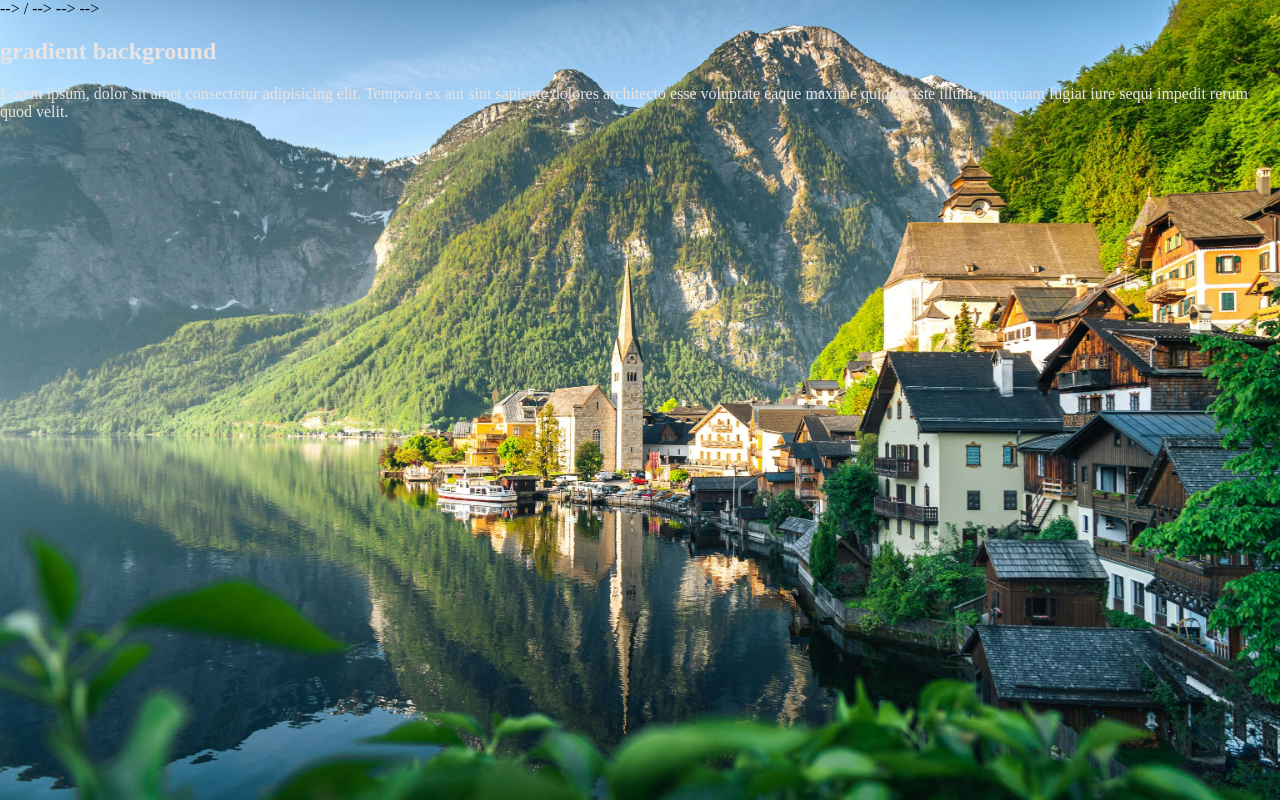
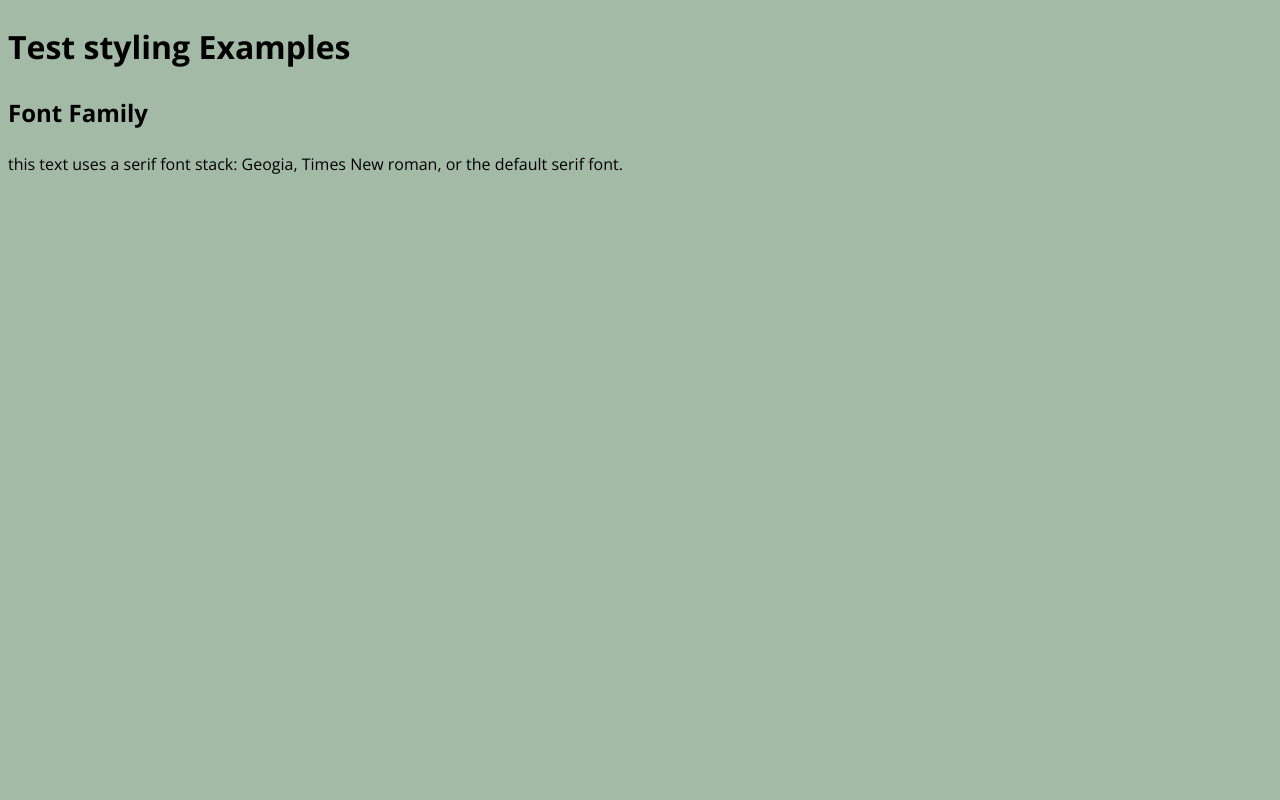
Before and after one commit to divineessiet-maker/CSS_lessons_repo, a plain HTML site: page index.html in a window 1280 px wide. Drawn offline with nearby package versions, Linux system fonts and the light colour scheme.

Commit message:
'updated'

```diff
--- a/index.html
+++ b/index.html
@@ -4,12 +4,19 @@
     <meta charset="UTF-8">
     <meta name="viewport" content="width=device-width, initial-scale=1.0">
     <title>Document</title>
+    <!-- speed prepare connection early -->
+    <link rel="preconnect" href="https://fonts.googleapis.com">
+<link rel="preconnect" href="https://fonts.gstatic.com" crossorigin>
+<!-- Load the fonts -->
+<link href="https://fonts.googleapis.com/css2?family=Open+Sans:ital,wght@0,300..800;1,300..800&family=Roboto:ital,wght@0,100..900;1,100..900&display=swap" rel="stylesheet">
+<!--MAIN CSS  -->
     <link rel="stylesheet" href="style.css">
     <style>
         /* p{
             color:rgb(211, 184, 184); */
 
     </style>
+
 </head>
 <body>
 <!-- css Descendent Combinator Examples -->
@@ -30,10 +37,10 @@
         <!-- <span>Good bye</span> -->
     <!-- </div>
  </div> -->
-  -->
 
 
-/
+
+
 
 <!--CSS Child combinator  -->
 <!-- this css child combinator is represented by the greater-than sign (>)
@@ -49,7 +56,7 @@
 <p>Hello 2 u </p>
 </div>
 
-<!-- the next sibiling combinator (+) -->
+ the next sibiling combinator (+) -->
  <!-- <div class="card"> -->
 <!-- <h2>Title</h2>
 <p>paragraph 1</p>
@@ -58,7 +65,7 @@
 <p>paragraph 3</p>
  </div>
 
- <!-- subsequent-sibling combinator -->
+  subsequent-sibling combinator -->
   <!-- <article>
 <h2> Article Title</h2>
 ;<p>Intro paragraph 1</p>
@@ -66,7 +73,7 @@
 ;<p>paragraph 1</p>
 ;<p>paragraph 2</p>
 <h1>paragraph 1</h1>
-  </article> --> -->
+  </article> -->
 
 <!-- !Pseudo classes, or position within the parent ( e.g the first child element).
  <!-- !They are written with single colon (:) followed by the pseudo-class name ,like this :selsctor : pseudo-class'-->
@@ -77,7 +84,7 @@
     <li>Item 4</li>
     <li>Item 5</li>
     <li>Item 6</li>
- </ul> --> --> -->
+ </ul> -->
 
 
  <!-- <div class="color-demo solid-bg">
@@ -90,12 +97,25 @@
     <h2> gradient background</h2>
     <p>Lorem ipsum, dolor sit amet consectetur adipisicing elit. Tempora ex aut sint sapiente dolores architecto esse voluptate eaque maxime quidem iste illum, numquam fugiat iure sequi impedit rerum quod velit.</p>
 </div> -->
-<div class="image-demo simple-image">
+<!-- <div class="image-demo simple-image">
     <h2> gradient background</h2>
     <p>Lorem ipsum, dolor sit amet consectetur adipisicing elit. Tempora ex aut sint sapiente dolores architecto esse voluptate eaque maxime quidem iste illum, numquam fugiat iure sequi impedit rerum quod velit.</p>
 </div>
 
 
+<!-- * text Styling in CSS : -->
+ <!-- Test styling is cricial for creating visually
+   appealing and readable content on web pages.
+  CSS provides extensive control over text appearance through various properties.  -->
+
+  <h1> Test styling Examples</h1>
+
+  <div class="examples-container">
+    <h2>Font Family</h2>
+    <p class="Font Family-example">this text uses a serif font stack: Geogia,
+        Times New roman, or the default serif font.
+    </p>
+  </div>
 
 
 </body>
--- a/style.css
+++ b/style.css
@@ -58,7 +58,7 @@ background:linear-gradient(to top, red, blue)
     background-repeat: no-repeat ;
   } */
 
-  body{
+  /* body{
     padding: 0;
     margin: 0;
     background-image: url('view.jpg');
@@ -69,4 +69,11 @@ background:linear-gradient(to top, red, blue)
   }
    h2,p{
     color: rgb(233, 228, 228)
+  } */
+
+  body{
+    font-family: Open sans, sans-serif;
+    /* line-height, controls the vertical space btw lines of text */
+    line-height: 1.6;
+    background-color: #A3BAA7;
   }
```
